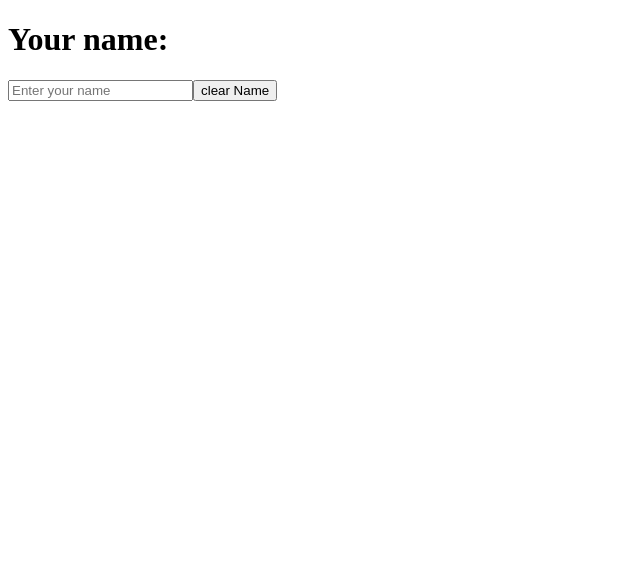
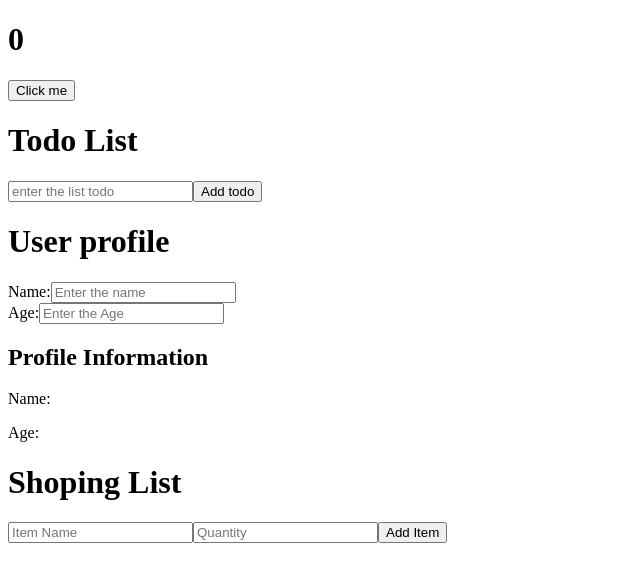
Before and after one commit to Dharmateja69/React-Course, a React (Vite) app in the folder react-demos/: page / in a window 1280 px wide. Shown: the top 582 px of the page, without its empty margins (0-640 px from the left). Built offline with nearby package versions, Linux system fonts and the light colour scheme.

Commit message:
useState()

```diff
--- a/react-demos/src/App.jsx
+++ b/react-demos/src/App.jsx
@@ -1,10 +1,16 @@
 import React from "react";
-import Example3 from "./Components/Example3";
+import Profile from "./Assignment/Profile";
+import ShoppingList from "./Assignment/ShoppingList";
+import Todoustate from "./Assignment/Todoustate";
+import UStatecounter from "./Assignment/UStatecounter";
 
 export default function App() {
   return (
     <div>
-      <Example3 />
+      <UStatecounter />
+      <Todoustate />
+      <Profile />
+      <ShoppingList />
     </div>
   );
 }
--- /dev/null
+++ b/react-demos/src/Assignment/Profile.jsx
@@ -0,0 +1,50 @@
+import React, { useState } from "react";
+
+const Profile = () => {
+  const [profile, setprofile] = useState({
+    name: "",
+    age: "",
+  });
+  const handlechange = (e) => {
+    const { name, value } = e.target;
+    setprofile((profile) => ({
+      ...profile,
+      [name]: value,
+    }));
+  };
+
+  return (
+    <div>
+      <h1>User profile</h1>
+      <div>
+        <label>
+          Name:
+          <input
+            type="text"
+            name="name"
+            placeholder="Enter the name"
+            value={profile.name}
+            onChange={handlechange}
+          />
+        </label>
+      </div>
+      <div>
+        <label>
+          Age:
+          <input
+            type="number"
+            name="age"
+            placeholder="Enter the Age"
+            value={profile.age}
+            onChange={handlechange}
+          />
+        </label>
+      </div>
+      <h2>Profile Information</h2>
+      <p>Name:{profile.name}</p>
+      <p>Age:{profile.age}</p>
+    </div>
+  );
+};
+
+export default Profile;
--- /dev/null
+++ b/react-demos/src/Assignment/ShoppingList.jsx
@@ -0,0 +1,51 @@
+import React, { useState } from "react";
+
+const ShoppingList = () => {
+  const [name, setname] = useState("");
+  const [items, setItems] = useState([]);
+  const [quantity, setquantity] = useState("");
+
+  const handleSubmit = (e) => {
+    e.preventDefault();
+    if (!name || !quantity) return;
+
+    const newItem = {
+      name,
+      quantity: parseInt(quantity),
+    };
+    setItems((previtems) => [...previtems, newItem]);
+    setname("");
+    setquantity("");
+  };
+
+  return (
+    <div>
+      <h1>Shoping List</h1>
+      <form onSubmit={handleSubmit}>
+        <input
+          type="text"
+          placeholder="Item Name"
+          value={name}
+          onChange={(e) => setname(e.target.value)}
+        />
+        <input
+          type="text"
+          placeholder="Quantity"
+          value={quantity}
+          onChange={(e) => setquantity(e.target.value)}
+        />
+
+        <button type="submit">Add Item</button>
+      </form>
+      <ul>
+        {items.map((item, index) => (
+          <li key={index}>
+            {item.name}- Quantity: {item.quantity}
+          </li>
+        ))}
+      </ul>
+    </div>
+  );
+};
+
+export default ShoppingList;
--- /dev/null
+++ b/react-demos/src/Assignment/Todoustate.jsx
@@ -0,0 +1,38 @@
+import React, { useState } from "react";
+
+const Todoustate = () => {
+  const [todos, setTodos] = useState([]);
+  const [input, setinputvalue] = useState("");
+  const handlesubmit = (e) => {
+    e.preventDefault();
+    if (input.trim()) {
+      setTodos([...todos, input]);
+      setinputvalue("");
+    }
+  };
+
+  const handlechange = (e) => {
+    setinputvalue(e.target.value);
+  };
+  return (
+    <div>
+      <h1>Todo List</h1>
+      <form onSubmit={handlesubmit}>
+        <input
+          value={input}
+          onChange={handlechange}
+          placeholder="enter the list todo"
+          type="text"
+        />
+        <button type="submit">Add todo</button>
+      </form>
+      <ul>
+        {todos.map((todo, index) => (
+          <li key={index}>{todo}</li>
+        ))}
+      </ul>
+    </div>
+  );
+};
+
+export default Todoustate;
--- /dev/null
+++ b/react-demos/src/Assignment/UStatecounter.jsx
@@ -0,0 +1,18 @@
+import React, { useState } from "react";
+
+const UStatecounter = () => {
+  const [count, setcount] = useState(0);
+
+  const increment = () => {
+    setcount(count + 1);
+  };
+
+  return (
+    <div>
+      <h1>{count}</h1>
+      <button onClick={increment}>Click me</button>
+    </div>
+  );
+};
+
+export default UStatecounter;
```
